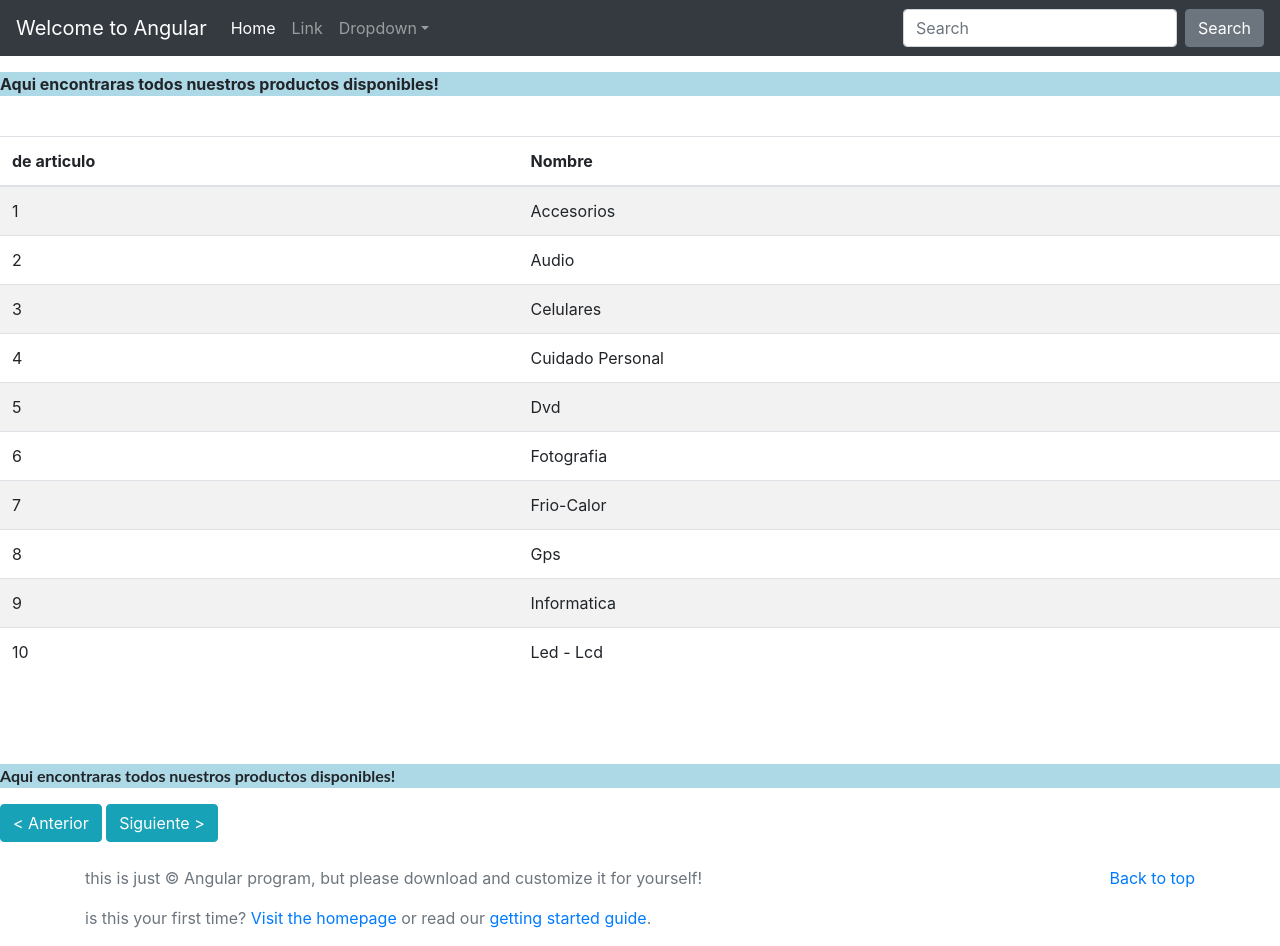
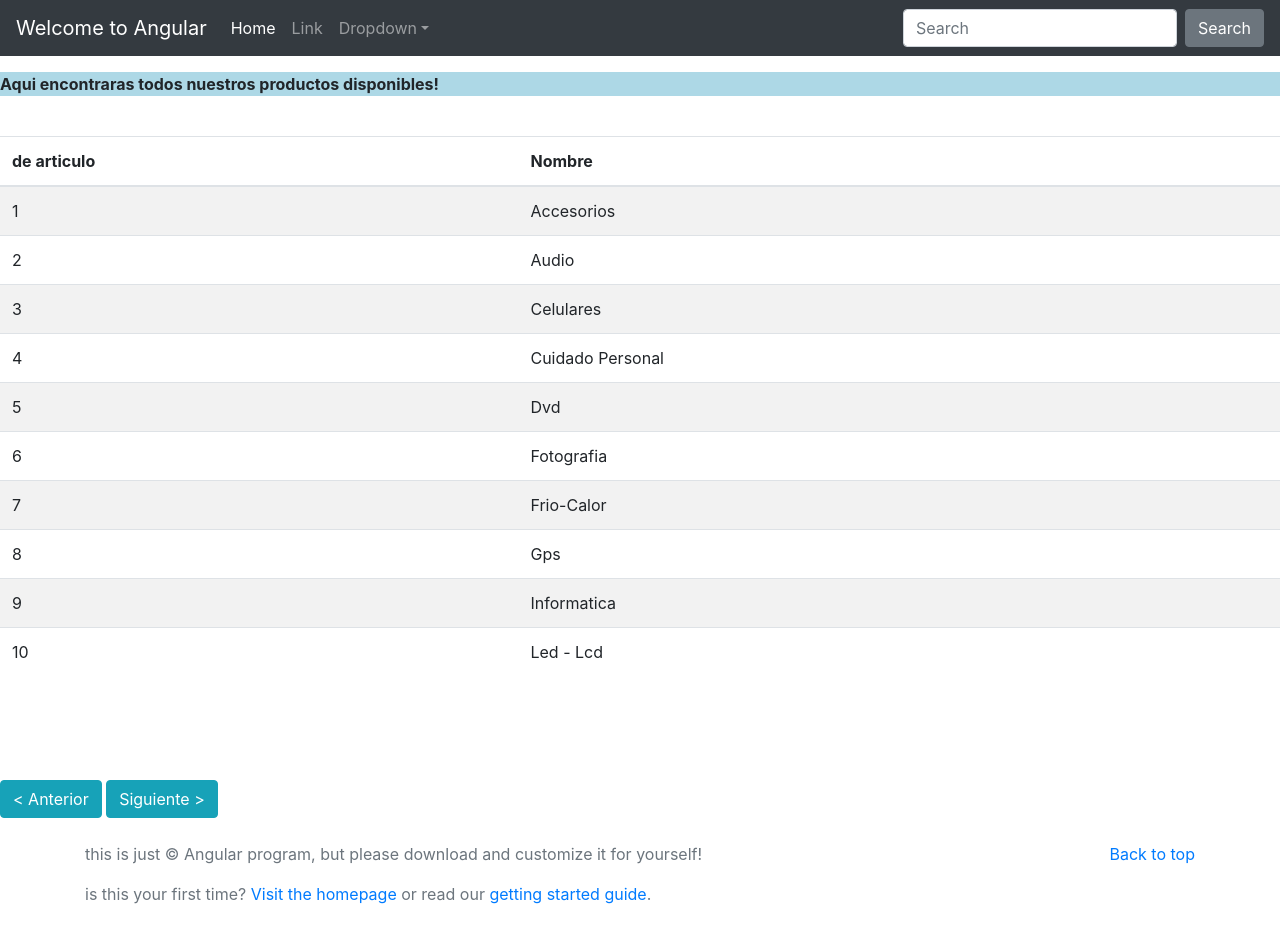
Before and after one commit to juliscrep/angular-primer-proyecto, an Angular app: page / in a window 1280 px wide. After the commit the page ends 922 px from the top, so only its background shows below. Built offline with nearby package versions, Linux system fonts and the light colour scheme.

Commit message:
2 files modified

```diff
--- a/src/app/app.component.html
+++ b/src/app/app.component.html
@@ -1,7 +1,3 @@
 
 
-
-<p style="background-color:lightblue"><strong>
-  Aqui encontraras todos nuestros productos disponibles!
-  </strong>
-</p>
+<p></p>
--- a/src/index.html
+++ b/src/index.html
@@ -5,7 +5,6 @@
 <br>
 <br>
 <br>
-
 <my-app></my-app>
 <body>
 <app-menu></app-menu>
```
